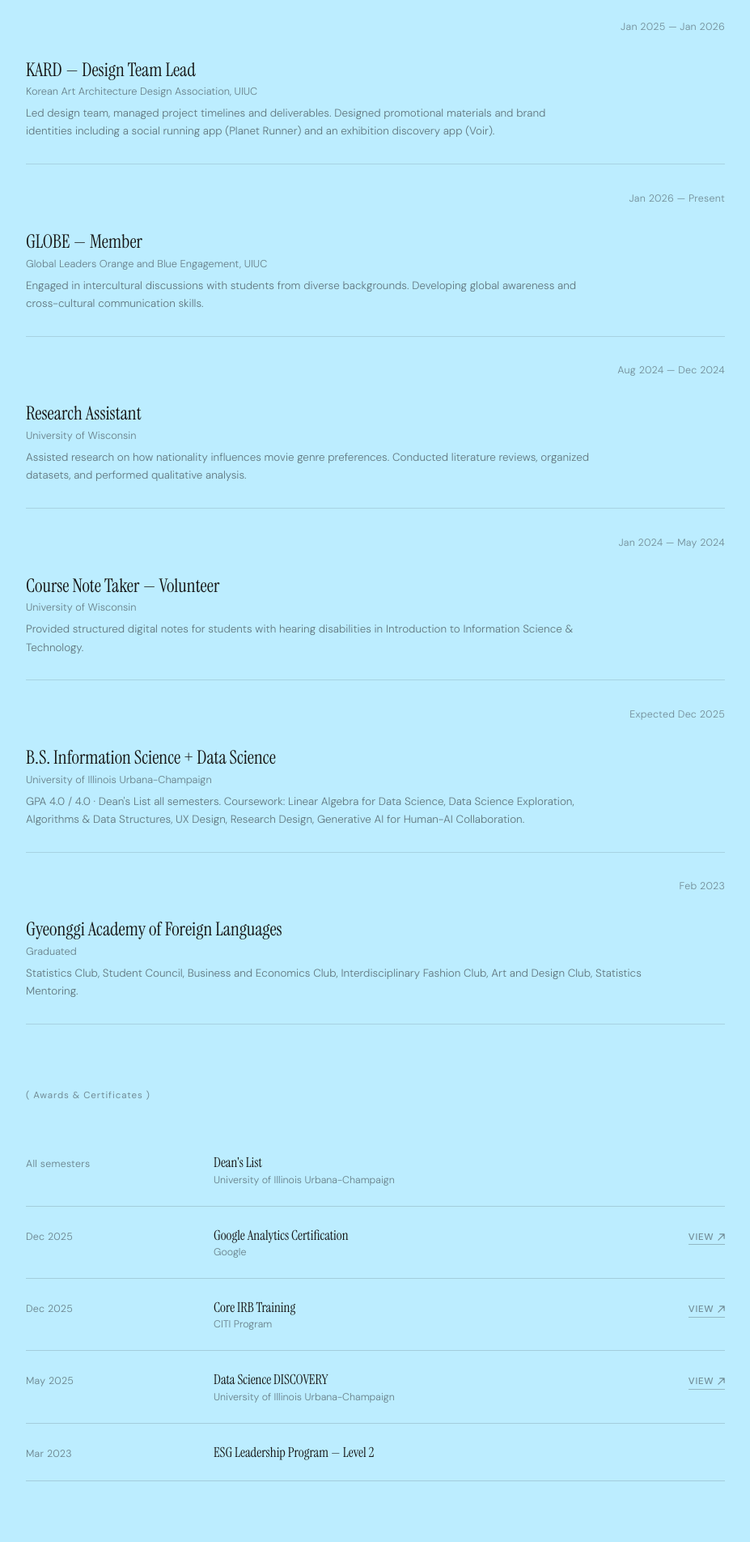
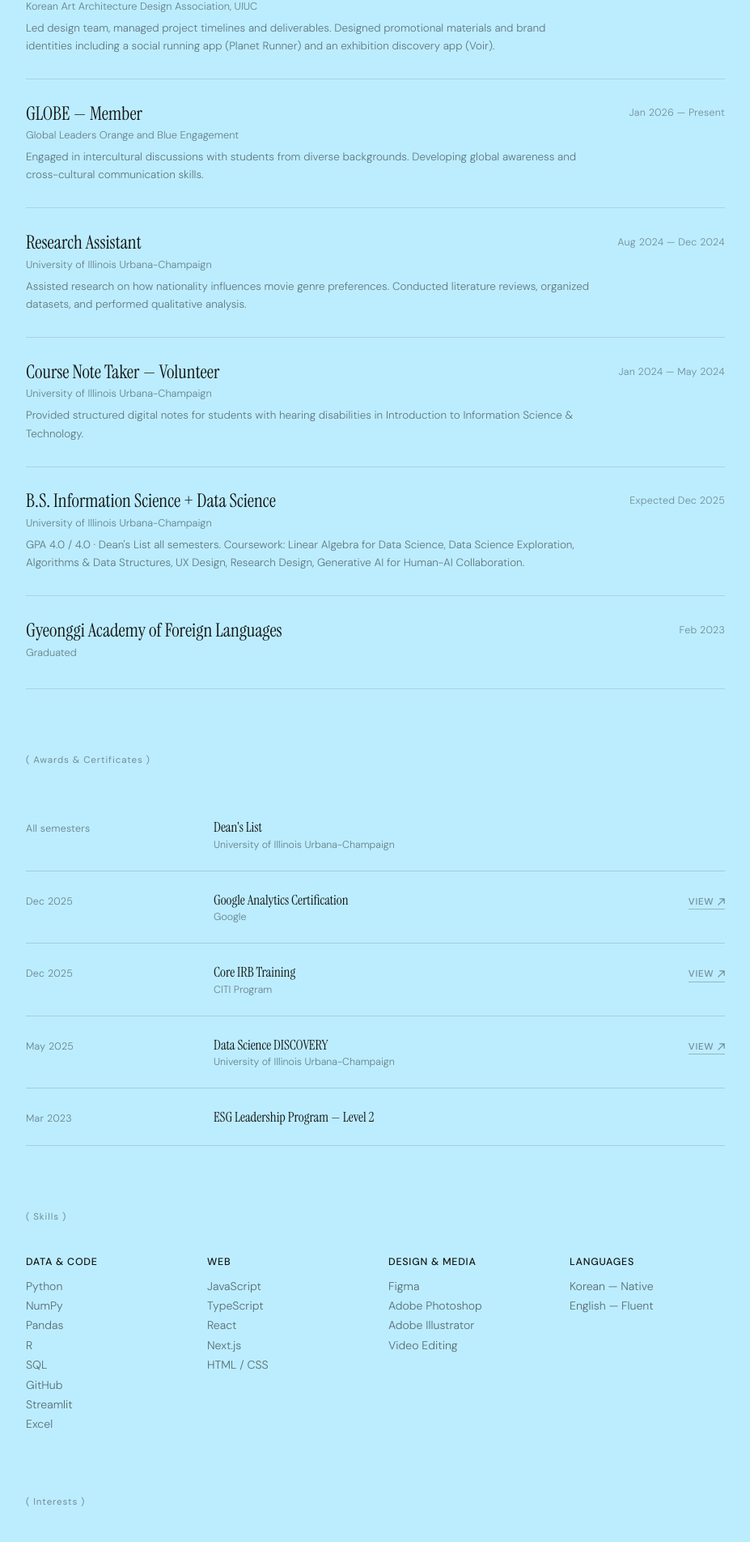
Before and after one commit to sageskim/sage-portfolio, a Next.js app: page /about in a window 1280 px wide. Shown: the part 737-2641 px from the top of the page at 81% size, without its empty margins (16-943 px from the left). Built offline with nearby package versions, Linux system fonts and the light colour scheme.

Commit message:
Update page.tsx

```diff
--- a/app/about/page.tsx
+++ b/app/about/page.tsx
@@ -8,7 +8,7 @@ const timeline = [
   {
     year: "Aug 2025 — Present",
     title: "ATLAS — STAT Team Member",
-    place: "Association of The Liberal Arts and Sciences,UIUC",
+    place: "Association of The Liberal Arts and Sciences",
     desc: "Collaborating on data analysis projects using Python and GitHub. Developed a loan approval prediction model; building an interactive Streamlit dashboard. Preparing for datathon competitions.",
   },
   {
@@ -20,19 +20,19 @@ const timeline = [
   {
     year: "Jan 2026 — Present",
     title: "GLOBE — Member",
-    place: "Global Leaders Orange and Blue Engagement, UIUC",
+    place: "Global Leaders Orange and Blue Engagement",
     desc: "Engaged in intercultural discussions with students from diverse backgrounds. Developing global awareness and cross-cultural communication skills.",
   },
   {
     year: "Aug 2024 — Dec 2024",
     title: "Research Assistant",
-    place: "University of Wisconsin",
+    place: "University of Illinois Urbana-Champaign",
     desc: "Assisted research on how nationality influences movie genre preferences. Conducted literature reviews, organized datasets, and performed qualitative analysis.",
   },
   {
     year: "Jan 2024 — May 2024",
     title: "Course Note Taker — Volunteer",
-    place: "University of Wisconsin",
+    place: "University of Illinois Urbana-Champaign",
     desc: "Provided structured digital notes for students with hearing disabilities in Introduction to Information Science & Technology.",
   },
   {
@@ -45,7 +45,7 @@ const timeline = [
     year: "Feb 2023",
     title: "Gyeonggi Academy of Foreign Languages",
     place: "Graduated",
-    desc: "Statistics Club, Student Council, Business and Economics Club, Interdisciplinary Fashion Club, Art and Design Club, Statistics Mentoring.",
+    desc: "",
   },
 ];
 
@@ -83,7 +83,7 @@ const awards = [
 ];
 
 const skills = [
-  { category: "Data & Code", items: ["Python", "NumPy", "Pandas", "ML", "SQL", "GitHub", "Streamlit", "Excel"] },
+  { category: "Data & Code", items: ["Python", "NumPy", "Pandas", "R", "SQL", "GitHub", "Streamlit", "Excel"] },
   { category: "Web", items: ["JavaScript", "TypeScript", "React", "Next.js", "HTML / CSS"] },
   { category: "Design & Media", items: ["Figma", "Adobe Photoshop", "Adobe Illustrator", "Video Editing"] },
   { category: "Languages", items: ["Korean — Native", "English — Fluent"] },
@@ -104,12 +104,12 @@ export default function About() {
         <div className="timeline">
           {timeline.map((item, i) => (
             <div className="timeline-item" key={i}>
-              <span className="timeline-year">{item.year}</span>
               <div className="timeline-body">
                 <p className="timeline-title">{item.title}</p>
                 <p className="timeline-place">{item.place}</p>
                 {item.desc && <p className="timeline-desc">{item.desc}</p>}
               </div>
+              <span className="timeline-year">{item.year}</span>
             </div>
           ))}
         </div>
@@ -152,6 +152,12 @@ export default function About() {
           ))}
         </div>
       </section>
+      <section className="about-section">
+        <h2 className="section-label">Interests</h2>
+        <p className="about-interests">
+          Photography, visiting exhibitions and galleries, filming and editing.
+        </p>
+      </section>
     </main>
   );
 }
```
